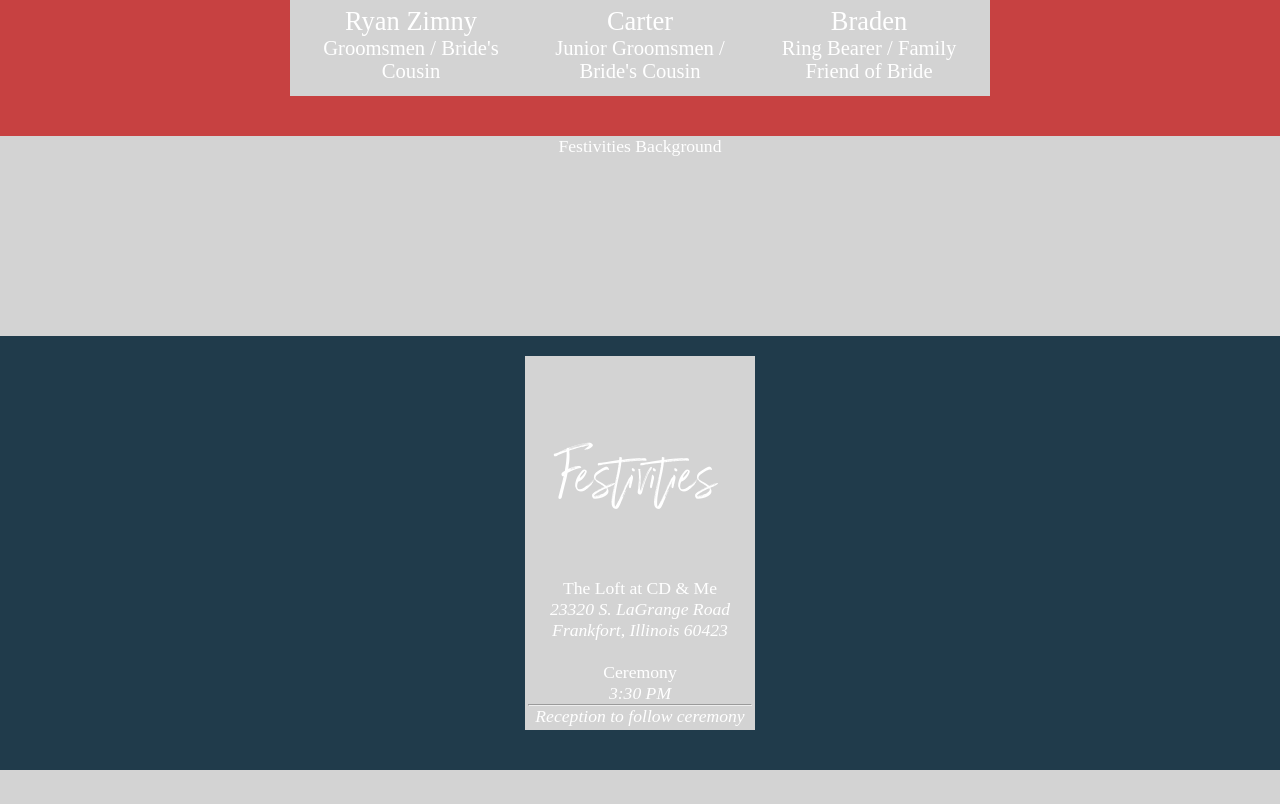
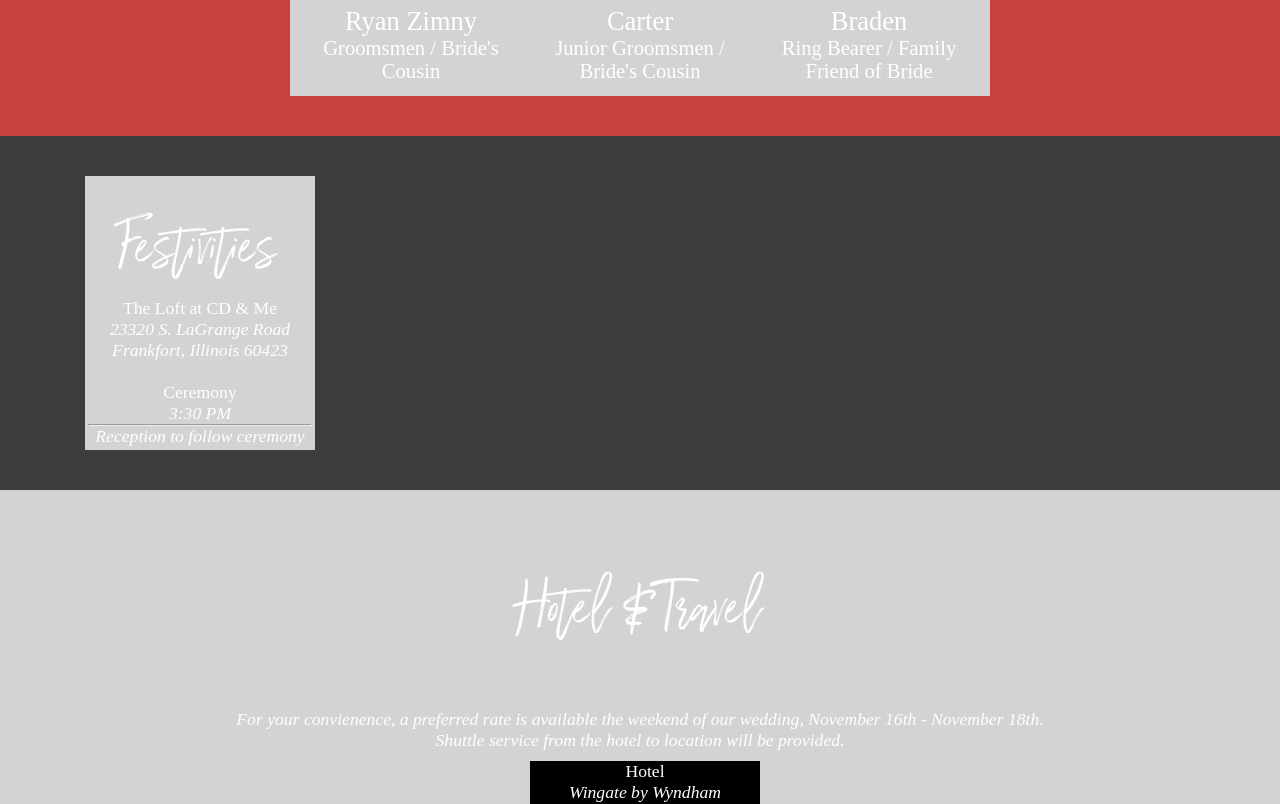
Before and after one commit to jbanass/jojo-wedding, an Angular app: page / in a window 1280 px wide. Shown: the part 2860-3664 px from the top of the page. Built offline with nearby package versions, Linux system fonts and the light colour scheme; a web font is replaced by a local one.

Commit message:
festivities tablet and desktop

```diff
--- a/src/app/festivities/festivities.component.css
+++ b/src/app/festivities/festivities.component.css
@@ -23,3 +23,24 @@
   background-color: #d3d3d3;
   margin-bottom: 20px;
 }
+
+@media screen and (min-width: 768px) {
+  .festivities-container {
+    background-color: #3d3d3d;
+    padding: 40px;
+  }
+
+  .festivities-background {
+    display: none;
+  }
+
+  .festivities-header {
+    padding: 0;
+  }
+
+  .square-container {
+    left: 0;
+    transform: none;
+    margin-left: 45px;
+  }
+}
```
